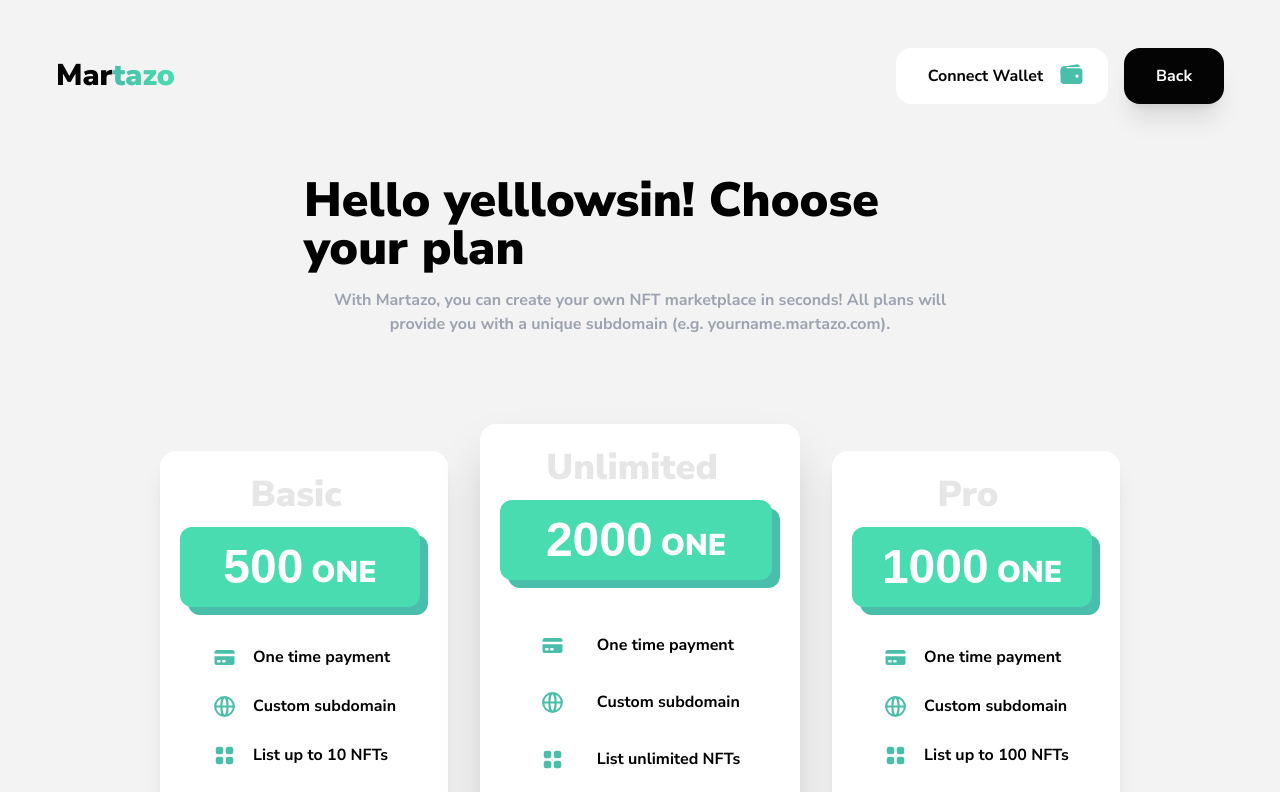
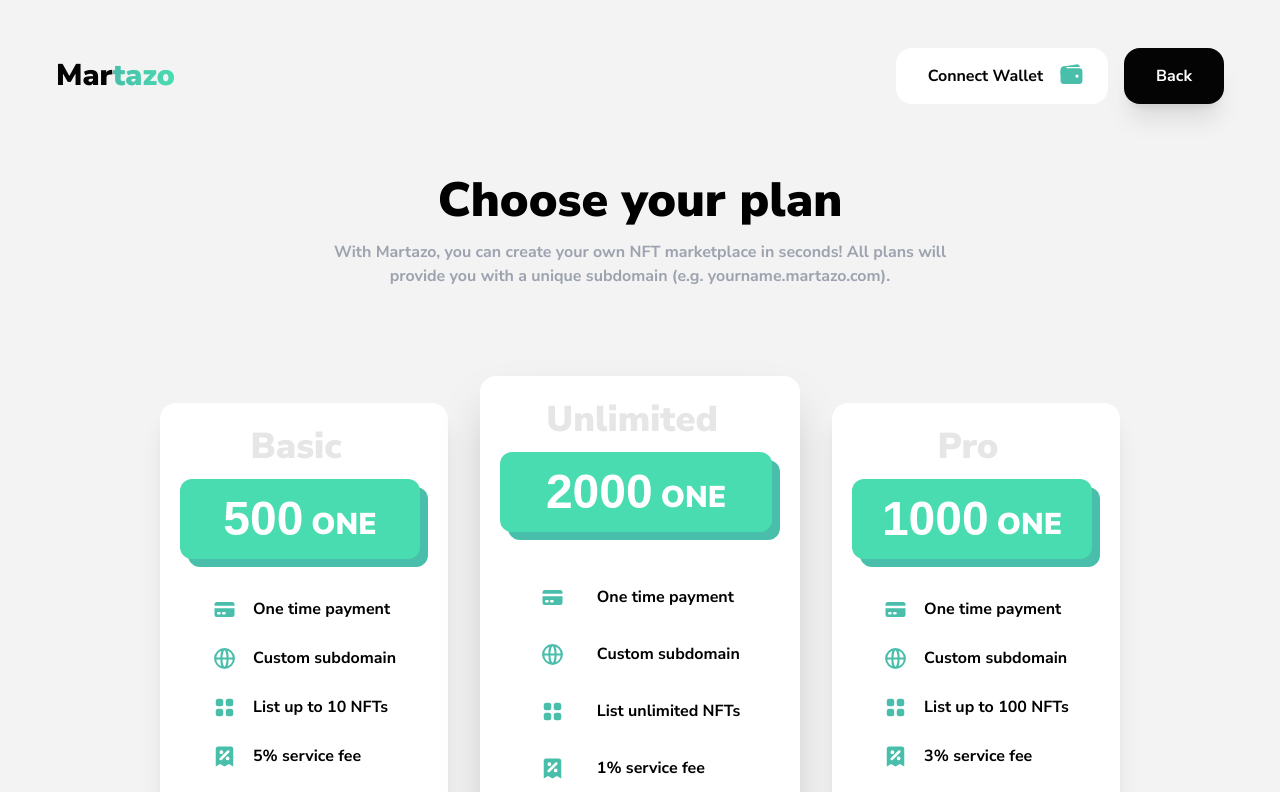
Before and after one commit to Khalid0md/JadeCreates, a Next.js app in the folder frontend/: page /getstarted in a window 1280 px wide. Shown: the top 792 px of the page. Built offline with nearby package versions, Linux system fonts and the light colour scheme; no server answers; a web font is replaced by a local one; what ipfs-http-client would draw is missing.

Commit message:
changed marketplace abi

```diff
--- a/frontend/components/NFTCard.js
+++ b/frontend/components/NFTCard.js
@@ -4,7 +4,7 @@
 
 // reference contracts
 import { marketplaceAddress } from "../../backend/config";
-import marketplaceJson from '../../backend/artifacts/contracts/Marketplace.sol/Marketplace.json';
+import marketplaceJson from '../../backend/artifacts/contracts/RevisedMarketplace.sol/RevisedMarketplace.json';
 import Web3 from 'web3';
 import TransactionPendingModalContent from './TransactionPendingModalContent';
 
--- a/frontend/components/Storefront.js
+++ b/frontend/components/Storefront.js
@@ -13,7 +13,7 @@
 
 // reference store and marketplace contracts
 import storeMarketplaceJson from '../../backend/artifacts/contracts/StoreMarketplace.sol/StoreMarketplace.json';
-import marketplaceJson from '../../backend/artifacts/contracts/Marketplace.sol/Marketplace.json';
+import marketplaceJson from '../../backend/artifacts/contracts/RevisedMarketplace.sol/RevisedMarketplace.json';
 import { marketplaceAddress, storeMarketplaceAddress } from "../../backend/config";
 
 export default function Storefront({ storeData }) {
@@ -146,9 +146,9 @@
             const web3 = new Web3(window.ethereum);
 
             const marketplace = new web3.eth.Contract(marketplaceJson.abi, marketplaceAddress)
-            const listingFee = await marketplace.methods.getFee().send({ from: walletSession.walletAddress })
-            const fee = web3.utils.toWei(listingFee, "ether")
-            const transaction = await marketplace.methods.createListing(subdomain, tokenId, price, nftContract).send({ from: walletSession.walletAddress, value: fee })
+            //const listingFee = await marketplace.methods.getFee().send({ from: walletSession.walletAddress })
+            //const fee = web3.utils.toWei(listingFee, "ether")
+            const transaction = await marketplace.methods.createListing(subdomain, tokenId, price, nftContract).send({ from: walletSession.walletAddress })
             console.log(transaction)
 
         }
--- a/frontend/pages/dashboard.js
+++ b/frontend/pages/dashboard.js
@@ -14,7 +14,7 @@
 
 // reference contracts
 import { marketplaceAddress, storeMarketplaceAddress } from "../../backend/config";
-import marketplaceJson from '../../backend/artifacts/contracts/Marketplace.sol/Marketplace.json';
+import marketplaceJson from '../../backend/artifacts/contracts/RevisedMarketplace.sol/RevisedMarketplace.json';
 import storeMarketplaceJson from '../../backend/artifacts/contracts/StoreMarketplace.sol/StoreMarketplace.json';
 //import nfTestJson from '../../backend/artifacts/contracts/NFTest.sol/NFTest.json';
 import createERC721Json from '../../backend/artifacts/contracts/CreateERC721.sol/CreateERC721.json';
--- a/frontend/pages/getstarted.js
+++ b/frontend/pages/getstarted.js
@@ -74,7 +74,7 @@
     return (
         <div className="flex flex-col items-center space-y-4 max-w-2xl mx-14 pt-10">
             <p className="text-5xl nunito-font font-black">
-                Hello yelllowsin! Choose your plan
+                Choose your plan
             </p>
             <p className="nunito-font font-bold text-secondaryGray text-center">
                 With Martazo, you can create your own NFT marketplace in seconds! All plans will provide you with a unique subdomain (e.g. yourname.martazo.com).
--- a/frontend/reference/fetchassets.js
+++ b/frontend/reference/fetchassets.js
@@ -8,7 +8,7 @@
     marketplaceAddress
 } from '../config'
 
-import Marketplace from '../../backend/artifacts/contracts/Marketplace.sol/Marketplace.json'
+import Marketplace from '../../backend/artifacts/contracts/RevisedMarketplace.sol/RevisedMarketplace.json'
 
 export default function MyAssets() {
     const [nfts, setNfts] = useState([])
```
Also changed, not shown: 1 other file (tests, documents, lock files or other folders).
